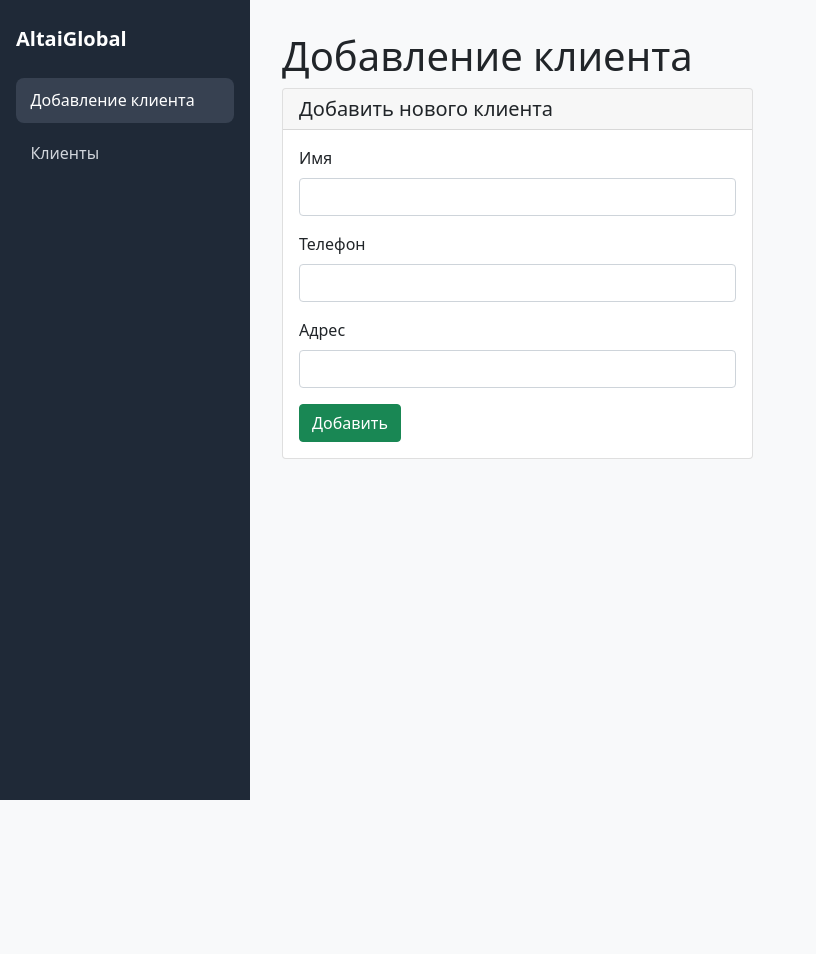
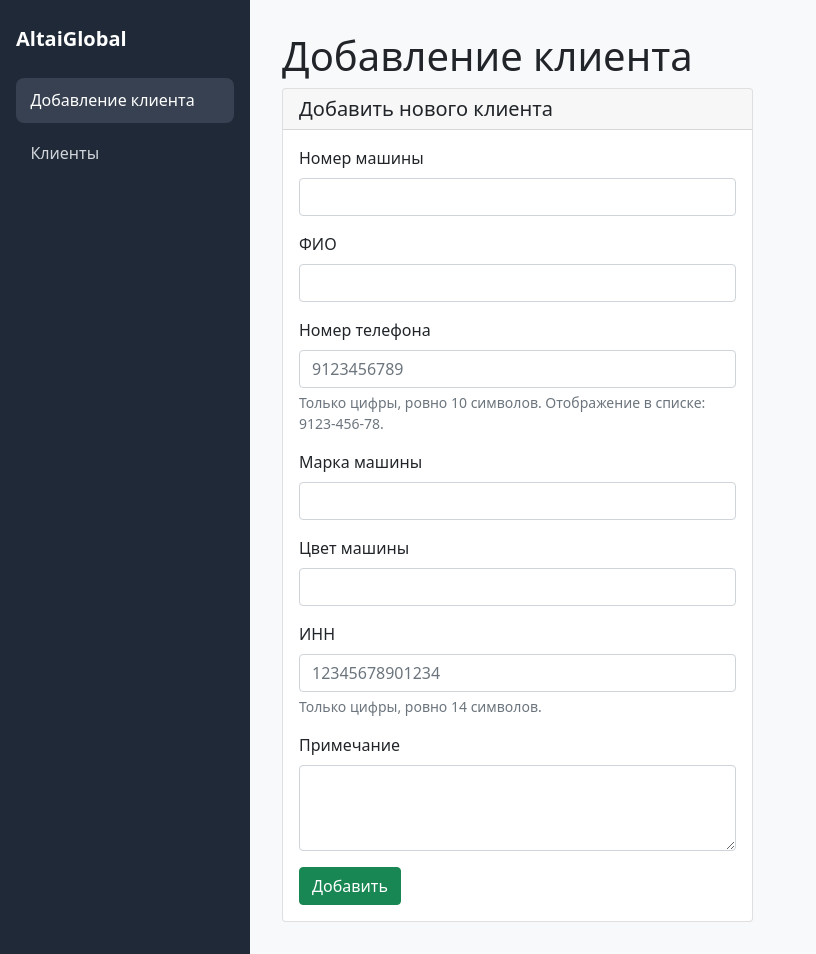
Before and after one commit to Ilim666/AltaiGlobal, a Flask app: page /add-client in a window 1280 px wide. Shown: the whole page, without its empty margins (0-816 px from the left). Before the commit the page ends 800 px from the top, so only its background shows below. Run offline with Flask 3, Linux system fonts and the light colour scheme.

Commit message:
feat: add vehicle and owner fields with strict client validation
Agent-Logs-Url: https://github.com/Mamiev1705/AltaiGlobal/sessions/6bfb50c3-b0d1-4a3b-b50d-04bc98e084f9

Co-authored-by: Mamiev1705 <219410362+Mamiev1705@users.noreply.github.com>

```diff
--- a/app.py
+++ b/app.py
@@ -1,3 +1,5 @@
+import re
+
 from flask import Flask, redirect, render_template, request, url_for
 from flask_sqlalchemy import SQLAlchemy
 
@@ -9,9 +11,66 @@ db = SQLAlchemy(app)
 
 class Client(db.Model):
     id = db.Column(db.Integer, primary_key=True)
-    name = db.Column(db.String(100), nullable=False)
-    phone = db.Column(db.String(20), nullable=False)
-    address = db.Column(db.String(255), nullable=False)
+    vehicle_number = db.Column(db.String(50), nullable=False, unique=True)
+    full_name = db.Column(db.String(255), nullable=False, unique=True)
+    phone_number = db.Column(db.String(10), nullable=False)
+    vehicle_brand = db.Column(db.String(100), nullable=False)
+    vehicle_color = db.Column(db.String(100), nullable=False)
+    inn = db.Column(db.String(14), nullable=False)
+    notes = db.Column(db.Text, nullable=True)
+
+    @property
+    def formatted_phone(self):
+        if self.phone_number and self.phone_number.isdigit() and len(self.phone_number) == 10:
+            return f"{self.phone_number[:4]}-{self.phone_number[4:7]}-{self.phone_number[7:]}"
+        return self.phone_number
+
+
+def validate_client_data(form_data, current_client_id=None):
+    errors = []
+    cleaned = {
+        "vehicle_number": form_data.get("vehicle_number", "").strip(),
+        "full_name": form_data.get("full_name", "").strip(),
+        "phone_number": form_data.get("phone_number", "").strip(),
+        "vehicle_brand": form_data.get("vehicle_brand", "").strip(),
+        "vehicle_color": form_data.get("vehicle_color", "").strip(),
+        "inn": form_data.get("inn", "").strip(),
+        "notes": form_data.get("notes", "").strip(),
+    }
+
+    required_fields = {
+        "vehicle_number": "Номер машины",
+        "full_name": "ФИО",
+        "phone_number": "Номер телефона",
+        "vehicle_brand": "Марка машины",
+        "vehicle_color": "Цвет машины",
+        "inn": "ИНН",
+    }
+    for key, label in required_fields.items():
+        if not cleaned[key]:
+            errors.append(f"Поле «{label}» обязательно для заполнения.")
+
+    if cleaned["phone_number"] and not re.fullmatch(r"\d{10}", cleaned["phone_number"]):
+        errors.append("Номер телефона должен содержать только цифры и быть длиной ровно 10 символов.")
+
+    if cleaned["inn"] and not re.fullmatch(r"\d{14}", cleaned["inn"]):
+        errors.append("ИНН должен содержать только цифры и быть длиной ровно 14 символов.")
+
+    if cleaned["vehicle_number"]:
+        vehicle_number_query = Client.query.filter_by(vehicle_number=cleaned["vehicle_number"])
+        if current_client_id is not None:
+            vehicle_number_query = vehicle_number_query.filter(Client.id != current_client_id)
+        if vehicle_number_query.first():
+            errors.append("Номер машины уже существует. Укажите уникальный номер.")
+
+    if cleaned["full_name"]:
+        full_name_query = Client.query.filter_by(full_name=cleaned["full_name"])
+        if current_client_id is not None:
+            full_name_query = full_name_query.filter(Client.id != current_client_id)
+        if full_name_query.first():
+            errors.append("ФИО уже существует. Укажите уникальное ФИО.")
+
+    return cleaned, errors
 
 
 @app.route("/")
@@ -22,23 +81,25 @@ def index():
 @app.route("/add-client", methods=["GET", "POST"])
 def add_client():
     if request.method == "POST":
-        name = request.form.get("name", "").strip()
-        phone = request.form.get("phone", "").strip()
-        address = request.form.get("address", "").strip()
-        if not name or not phone or not address:
-            return redirect(url_for("add_client"))
+        form_data, errors = validate_client_data(request.form)
+        if errors:
+            return render_template("add_client.html", errors=errors, form_data=form_data), 400
 
         client = Client(
-            name=name,
-            phone=phone,
-            address=address,
+            vehicle_number=form_data["vehicle_number"],
+            full_name=form_data["full_name"],
+            phone_number=form_data["phone_number"],
+            vehicle_brand=form_data["vehicle_brand"],
+            vehicle_color=form_data["vehicle_color"],
+            inn=form_data["inn"],
+            notes=form_data["notes"] or None,
         )
         db.session.add(client)
         db.session.commit()
         return redirect(url_for("clients"))
 
 
-    return render_template("add_client.html")
+    return render_template("add_client.html", form_data={})
 
 
 @app.route("/clients", methods=["GET"])
@@ -51,19 +112,30 @@ def clients():
 def edit_client(id):
     client = Client.query.get_or_404(id)
     if request.method == "POST":
-        name = request.form.get("name", "").strip()
-        phone = request.form.get("phone", "").strip()
-        address = request.form.get("address", "").strip()
-        if not name or not phone or not address:
-            return redirect(url_for("edit_client", id=id))
+        form_data, errors = validate_client_data(request.form, current_client_id=id)
+        if errors:
+            return render_template("edit_client.html", client=client, errors=errors, form_data=form_data), 400
 
-        client.name = name
-        client.phone = phone
-        client.address = address
+        client.vehicle_number = form_data["vehicle_number"]
+        client.full_name = form_data["full_name"]
+        client.phone_number = form_data["phone_number"]
+        client.vehicle_brand = form_data["vehicle_brand"]
+        client.vehicle_color = form_data["vehicle_color"]
+        client.inn = form_data["inn"]
+        client.notes = form_data["notes"] or None
         db.session.commit()
         return redirect(url_for("clients"))
 
-    return render_template("edit_client.html", client=client)
+    form_data = {
+        "vehicle_number": client.vehicle_number,
+        "full_name": client.full_name,
+        "phone_number": client.phone_number,
+        "vehicle_brand": client.vehicle_brand,
+        "vehicle_color": client.vehicle_color,
+        "inn": client.inn,
+        "notes": client.notes or "",
+    }
+    return render_template("edit_client.html", client=client, form_data=form_data)
 
 
 @app.route("/client/delete/<int:id>", methods=["POST"])
@@ -76,5 +148,6 @@ def delete_client(id):
 
 if __name__ == "__main__":
     with app.app_context():
+        db.drop_all()
         db.create_all()
     app.run()
--- a/templates/add_client.html
+++ b/templates/add_client.html
@@ -12,18 +12,45 @@
                 <h5 class="mb-0">Добавить нового клиента</h5>
             </div>
             <div class="card-body">
+                {% if errors %}
+                <div class="alert alert-danger">
+                    <ul class="mb-0">
+                        {% for error in errors %}
+                        <li>{{ error }}</li>
+                        {% endfor %}
+                    </ul>
+                </div>
+                {% endif %}
                 <form method="POST">
                     <div class="mb-3">
-                        <label for="name" class="form-label">Имя</label>
-                        <input type="text" class="form-control" id="name" name="name" required>
+                        <label for="vehicle_number" class="form-label">Номер машины</label>
+                        <input type="text" class="form-control" id="vehicle_number" name="vehicle_number" value="{{ form_data.vehicle_number or '' }}" required>
                     </div>
                     <div class="mb-3">
-                        <label for="phone" class="form-label">Телефон</label>
-                        <input type="text" class="form-control" id="phone" name="phone" required>
+                        <label for="full_name" class="form-label">ФИО</label>
+                        <input type="text" class="form-control" id="full_name" name="full_name" value="{{ form_data.full_name or '' }}" required>
                     </div>
                     <div class="mb-3">
-                        <label for="address" class="form-label">Адрес</label>
-                        <input type="text" class="form-control" id="address" name="address" required>
+                        <label for="phone_number" class="form-label">Номер телефона</label>
+                        <input type="text" class="form-control" id="phone_number" name="phone_number" value="{{ form_data.phone_number or '' }}" required inputmode="numeric" pattern="[0-9]{10}" minlength="10" maxlength="10" placeholder="9123456789">
+                        <div class="form-text">Только цифры, ровно 10 символов. Отображение в списке: 9123-456-78.</div>
+                    </div>
+                    <div class="mb-3">
+                        <label for="vehicle_brand" class="form-label">Марка машины</label>
+                        <input type="text" class="form-control" id="vehicle_brand" name="vehicle_brand" value="{{ form_data.vehicle_brand or '' }}" required>
+                    </div>
+                    <div class="mb-3">
+                        <label for="vehicle_color" class="form-label">Цвет машины</label>
+                        <input type="text" class="form-control" id="vehicle_color" name="vehicle_color" value="{{ form_data.vehicle_color or '' }}" required>
+                    </div>
+                    <div class="mb-3">
+                        <label for="inn" class="form-label">ИНН</label>
+                        <input type="text" class="form-control" id="inn" name="inn" value="{{ form_data.inn or '' }}" required inputmode="numeric" pattern="[0-9]{14}" minlength="14" maxlength="14" placeholder="12345678901234">
+                        <div class="form-text">Только цифры, ровно 14 символов.</div>
+                    </div>
+                    <div class="mb-3">
+                        <label for="notes" class="form-label">Примечание</label>
+                        <textarea class="form-control" id="notes" name="notes" rows="3">{{ form_data.notes or '' }}</textarea>
                     </div>
                     <button type="submit" class="btn btn-success">Добавить</button>
                 </form>
```
Also changed, not shown: templates/clients.html (+14 -6 lines), templates/edit_client.html (+33 -6 lines).
